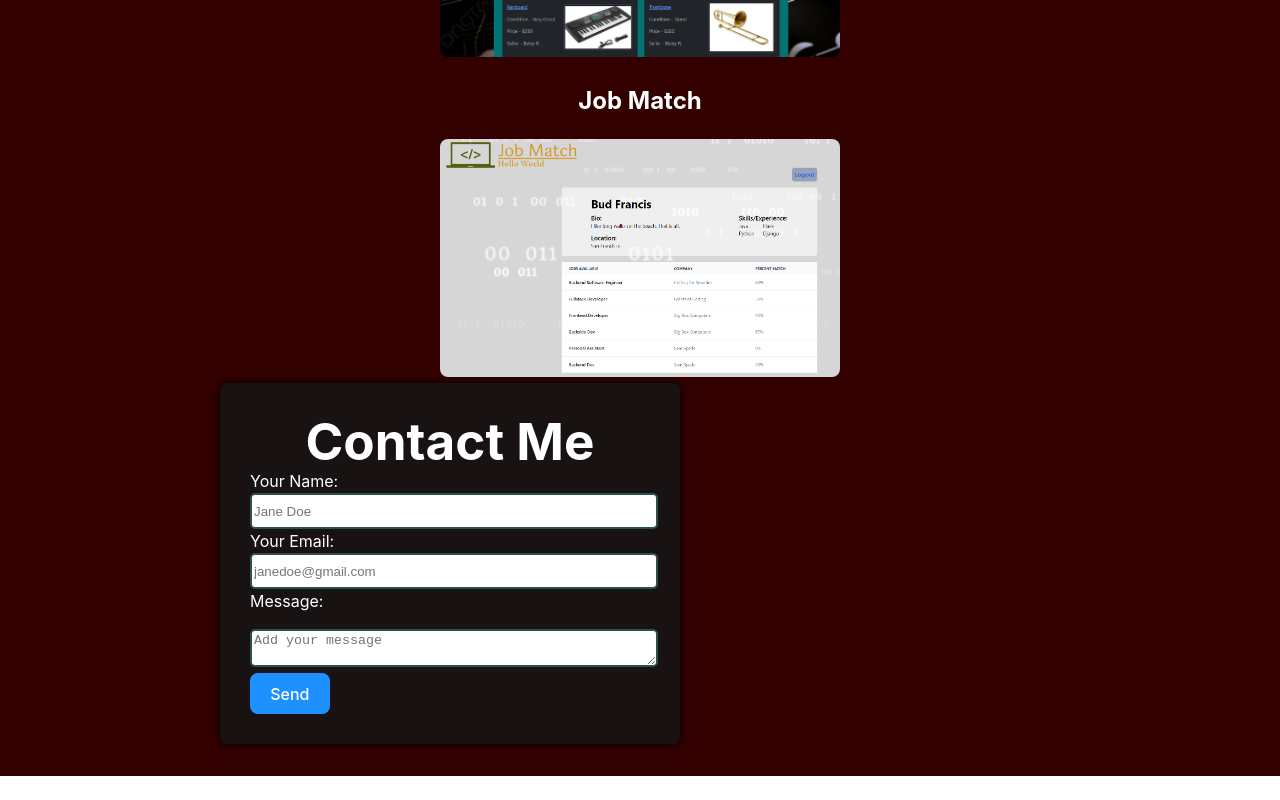
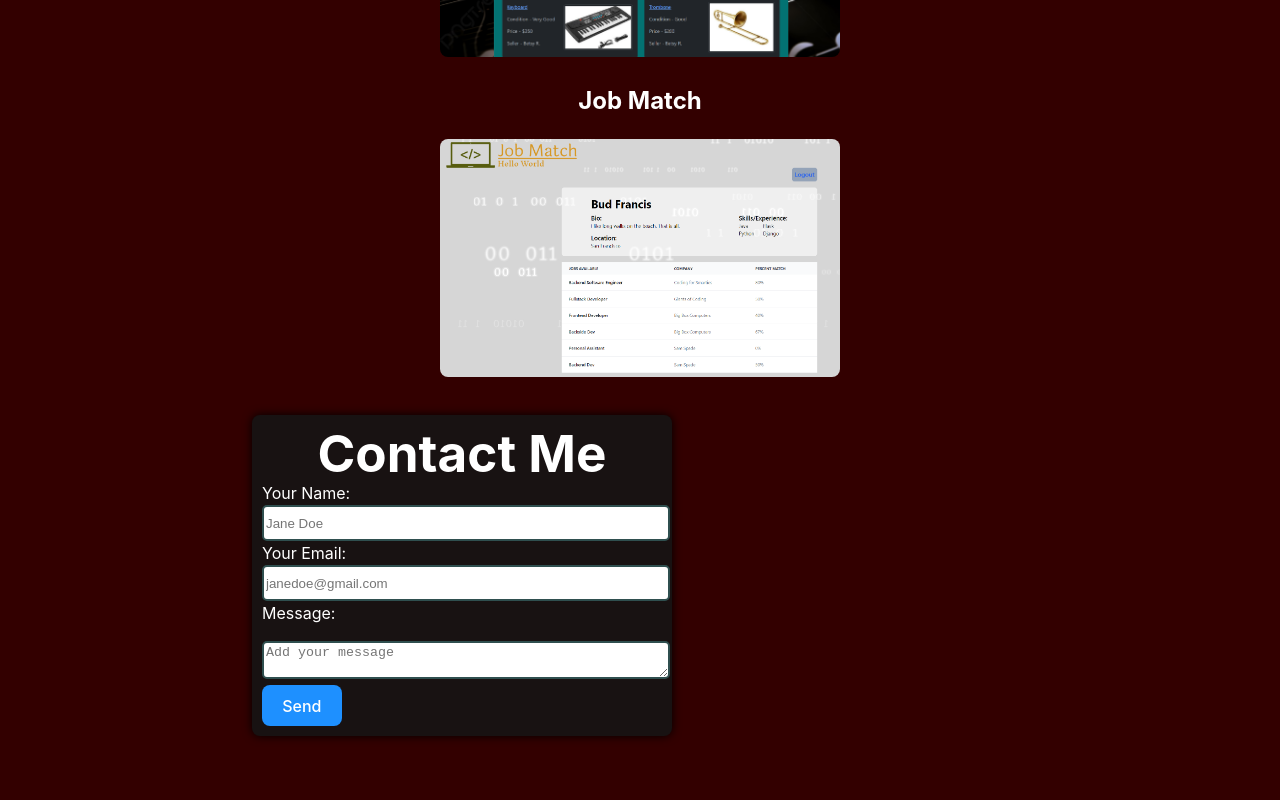
Before and after one commit to Wbradmeyer/vitePortfolio, a Vue app: page / in a window 1280 px wide. Shown: the part 1249-2049 px from the top of the page. Before the commit the page ends 2025 px from the top, so only its background shows below. Built offline with nearby package versions, Linux system fonts and the light colour scheme.

Commit message:
center contact

```diff
--- a/src/components/Contact.vue
+++ b/src/components/Contact.vue
@@ -1,6 +1,7 @@
 <script setup></script>
 
 <template>
+    <div class="card">
         <form action="#">
             <h1 style="text-align: center;">Contact Me</h1>
             <label>Your Name: {{ name }}</label>
@@ -15,6 +16,7 @@
 
             <button class="submit" type="submit">Send</button>
         </form>
+    </div>
 </template>
 
 <style>
@@ -29,7 +31,7 @@
         color: white;
         border-radius: 8px;
         max-width: 400px;
-        padding: 30px;
+        padding: 10px;
         box-shadow: 0px 0px 10px black;
     }
 
```
Lines whose indentation alone changed are shown as unchanged.
